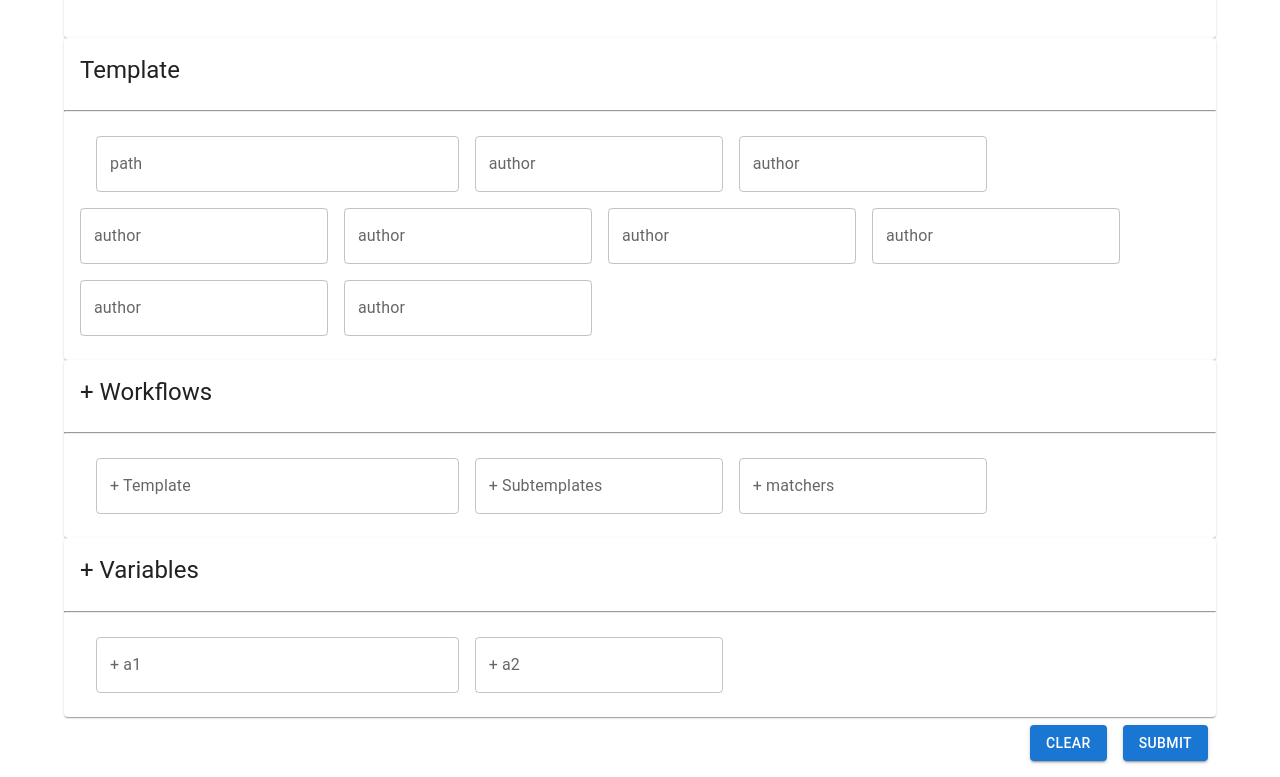
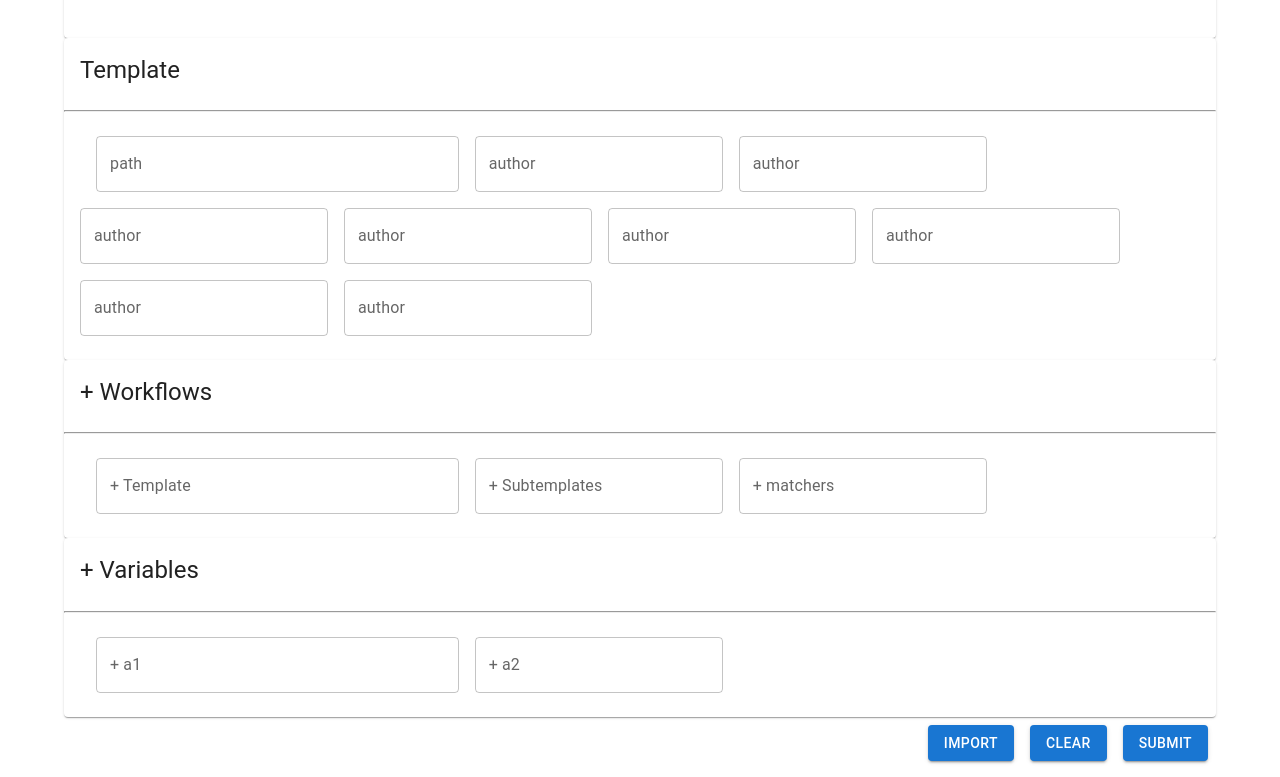
Before and after one commit to wen0750/go_fyp, a React (Vite) app in the folder core/frontend/: page / in a window 1280 px wide. Shown: the part 671-1448 px from the top of the page. Built offline with nearby package versions, Linux system fonts and the light colour scheme.

Commit message:
add import button

```diff
--- a/core/frontend/src/template_editor.jsx
+++ b/core/frontend/src/template_editor.jsx
@@ -202,6 +202,9 @@ function ButtonSizes() {
         <Box sx={{ display: 'flex', justifyContent: 'flex-end', '& button': { m: 1 } }}>
         <div>
             <Button variant="contained" size="medium">
+                Import
+            </Button>
+            <Button variant="contained" size="medium">
                 Clear
             </Button>
             <Button variant="contained" onclick={ondatasubmit}size="medium">
```
